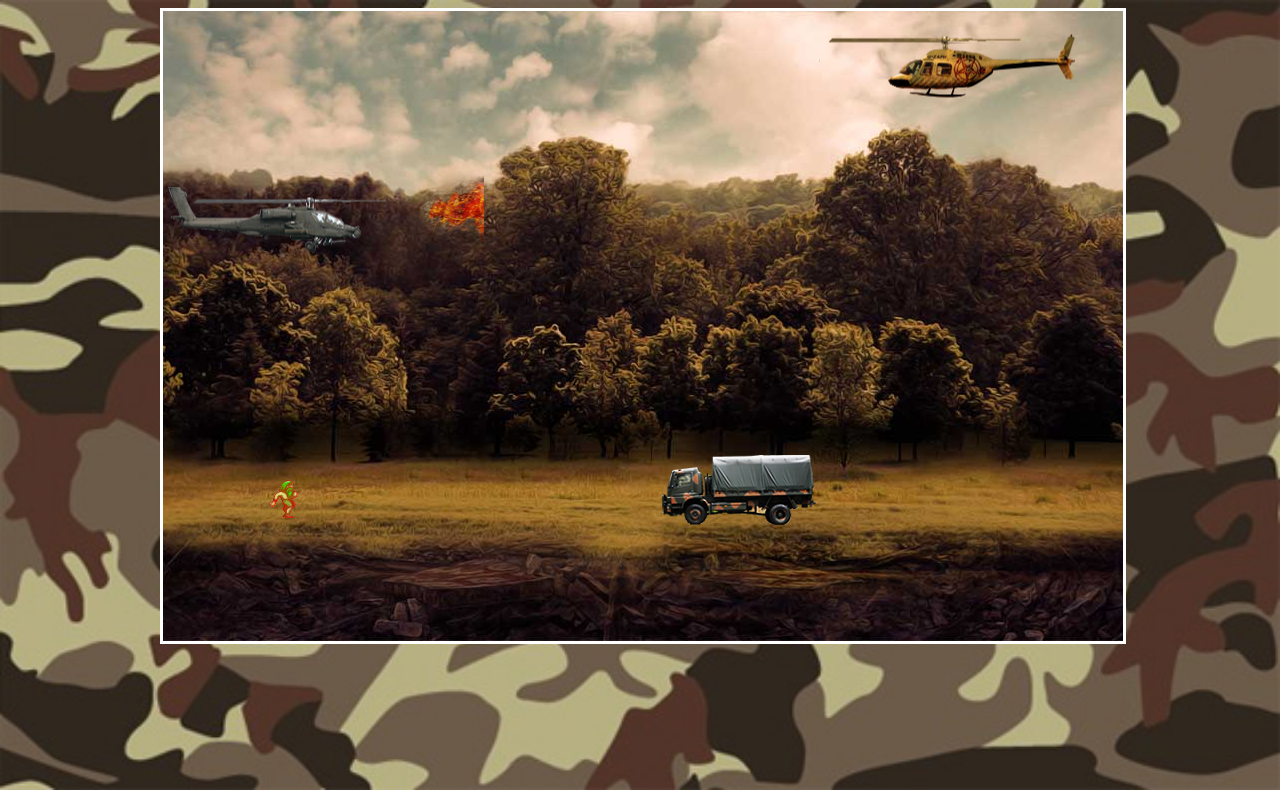
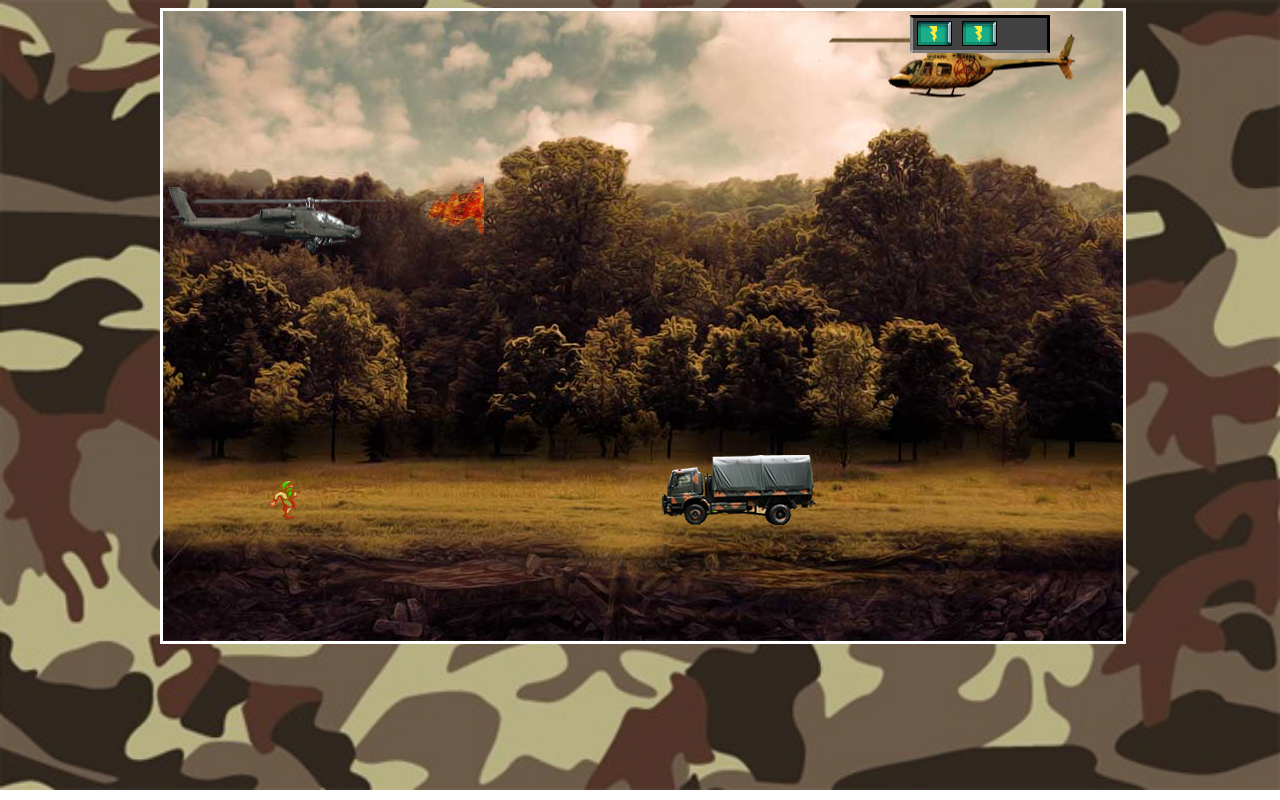
Before and after one commit to Marilzon/airplane-game, a plain HTML site: page index.html in a window 1280 px wide. Both pictures are taken after a click on the element 643 px from the left and 189 px from the top of the page. Drawn offline with Linux system fonts and the light colour scheme.

Commit message:
energy function setup

```diff
--- a/src/css/index.css
+++ b/src/css/index.css
@@ -88,3 +88,11 @@ body {
   height: 87px;
   position: absolute;
 }
+
+#energy {
+  width: 140px;
+  height: 38px;
+  position: absolute;
+  left: 750px;
+  top: 7px;
+}
--- a/src/js/game.js
+++ b/src/js/game.js
@@ -6,6 +6,7 @@ function start() {
   let positionY = parseInt(Math.random() * 334);
   let letsShot = true;
   let gameOver = false;
+  let energyLenth = 3;
 
   const game = {};
   const KEY = {
@@ -19,6 +20,7 @@ function start() {
   $(gameContainer).append(`<div class="animationEnemy1" id="enemy1"></div>`);
   $(gameContainer).append(`<div id="enemy2"></div>`);
   $(gameContainer).append(`<div class="animationFriend" id="friend"></div>`);
+  $(gameContainer).append(`<div id="energy"></div>`);
 
   game.press = [];
 
@@ -126,6 +128,8 @@ function start() {
     let collisionEnemy2Friend = ($("#enemy2").collision($("#friend")));
 
     if (collisionPlayerEnemy1.length > 0) {
+      energyLenth--;
+
       let enemy1X = parseInt($("#enemy1").css("left"));
       let enemy1Y = parseInt($("#enemy1").css("top"));
 
@@ -137,6 +141,8 @@ function start() {
     }
 
     if (collisionPlayerEnemy2.length > 0) {
+      energyLenth--;
+
       let enemy2X = parseInt($("#enemy2").css("left"));
       let enemy2Y = parseInt($("#enemy2").css("top"));
 
@@ -225,6 +231,7 @@ function start() {
     moveEnemy2();
     moveFriend();
     collision();
+    energy();
   }
 
   function shot() {
@@ -258,6 +265,25 @@ function start() {
       }
     }
   }
+
+  function energy() {
+    if (energyLenth  === 3) {
+      $("#energy").css(`background-image`, `url(src/assets/images/energia3.png)`);
+    }
+
+    if (energyLenth  === 2) {
+      $("#energy").css(`background-image`, `url(src/assets/images/energia2.png)`);
+    }
+
+    if (energyLenth  === 1) {
+      $("#energy").css(`background-image`, `url(src/assets/images/energia1.png)`);
+    }
+
+    if (energyLenth  === 0) {
+      $("#energy").css(`background-image`, `url(src/assets/images/energia0.png)`);
+    }
+  }
+
   game.timer = setInterval(loop, 30);
 }
 
```
